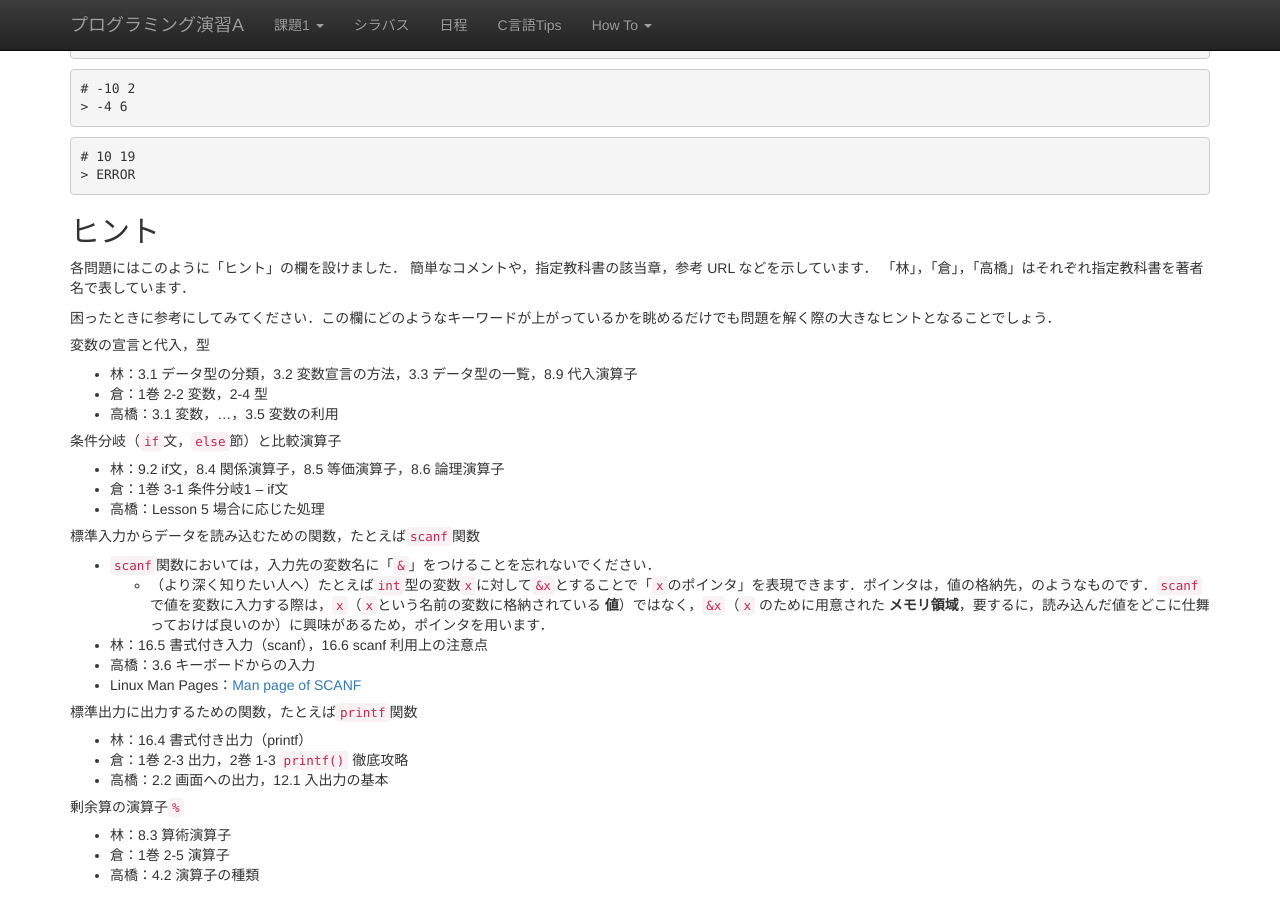
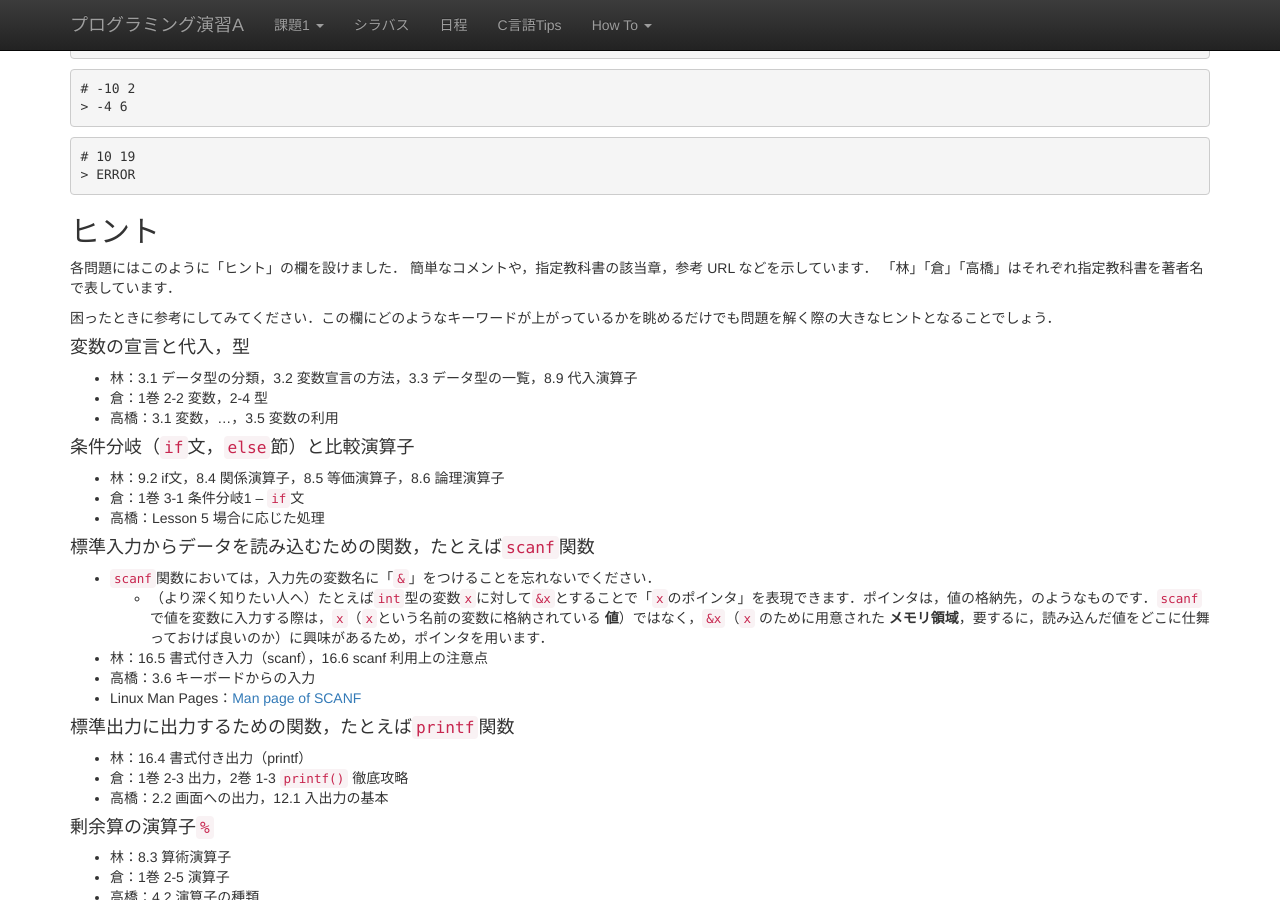
Before and after one commit to ecei-tohoku/ppa-public, a Jekyll site: the page built from kadai1/p11.md, in a window 1280 px wide and 900 px high, scrolled down 605 px. Built offline with Jekyll 4.4.1, drawn with Linux system fonts in a browser that asks for light colours; nearby versions of some CDN libraries; formulas are drawn with MathJax 3.

Commit message:
フォーマット微調整

```diff
--- a/kadai1/p11.md
+++ b/kadai1/p11.md
@@ -42,33 +42,33 @@ title: 1-1. 和差算
 ## ヒント
 各問題にはこのように「ヒント」の欄を設けました．
 簡単なコメントや，指定教科書の該当章，参考 URL などを示しています．
-「林」，「倉」，「高橋」はそれぞれ指定教科書を著者名で表しています．
+「林」「倉」「高橋」はそれぞれ指定教科書を著者名で表しています．
 
 困ったときに参考にしてみてください．この欄にどのようなキーワードが上がっているかを眺めるだけでも問題を解く際の大きなヒントとなることでしょう．
 
-##### 変数の宣言と代入，型
+#### 変数の宣言と代入，型
 - 林：3.1 データ型の分類，3.2 変数宣言の方法，3.3 データ型の一覧，8.9 代入演算子
 - 倉：1巻 2-2 変数，2-4 型
 - 高橋：3.1 変数，…，3.5 変数の利用
 
-##### 条件分岐（`if`文，`else`節）と比較演算子
+#### 条件分岐（`if`文，`else`節）と比較演算子
 - 林：9.2 if文，8.4 関係演算子，8.5 等価演算子，8.6 論理演算子
-- 倉：1巻 3-1 条件分岐1 -- if文
+- 倉：1巻 3-1 条件分岐1 -- `if`文
 - 高橋：Lesson 5 場合に応じた処理
 
-##### 標準入力からデータを読み込むための関数，たとえば`scanf`関数
+#### 標準入力からデータを読み込むための関数，たとえば`scanf`関数
 - `scanf`関数においては，入力先の変数名に「`&`」をつけることを忘れないでください．
     - （より深く知りたい人へ）たとえば`int`型の変数`x`に対して`&x`とすることで「`x`のポインタ」を表現できます．ポインタは，値の格納先，のようなものです．`scanf`で値を変数に入力する際は，`x`（`x`という名前の変数に格納されている **値**）ではなく，`&x`（`x` のために用意された **メモリ領域**，要するに，読み込んだ値をどこに仕舞っておけば良いのか）に興味があるため，ポインタを用います．
 - 林：16.5 書式付き入力（scanf），16.6 scanf 利用上の注意点
 - 高橋：3.6 キーボードからの入力
 - Linux Man Pages：[Man page of SCANF](https://linuxjm.osdn.jp/html/LDP_man-pages/man3/scanf.3.html)
 
-##### 標準出力に出力するための関数，たとえば`printf`関数
+#### 標準出力に出力するための関数，たとえば`printf`関数
 - 林：16.4 書式付き出力（printf）
 - 倉：1巻 2-3 出力，2巻 1-3 `printf()` 徹底攻略
 - 高橋：2.2 画面への出力，12.1 入出力の基本
 
-##### 剰余算の演算子`%`
+#### 剰余算の演算子`%`
 - 林：8.3 算術演算子
 - 倉：1巻 2-5 演算子
 - 高橋：4.2 演算子の種類
```
